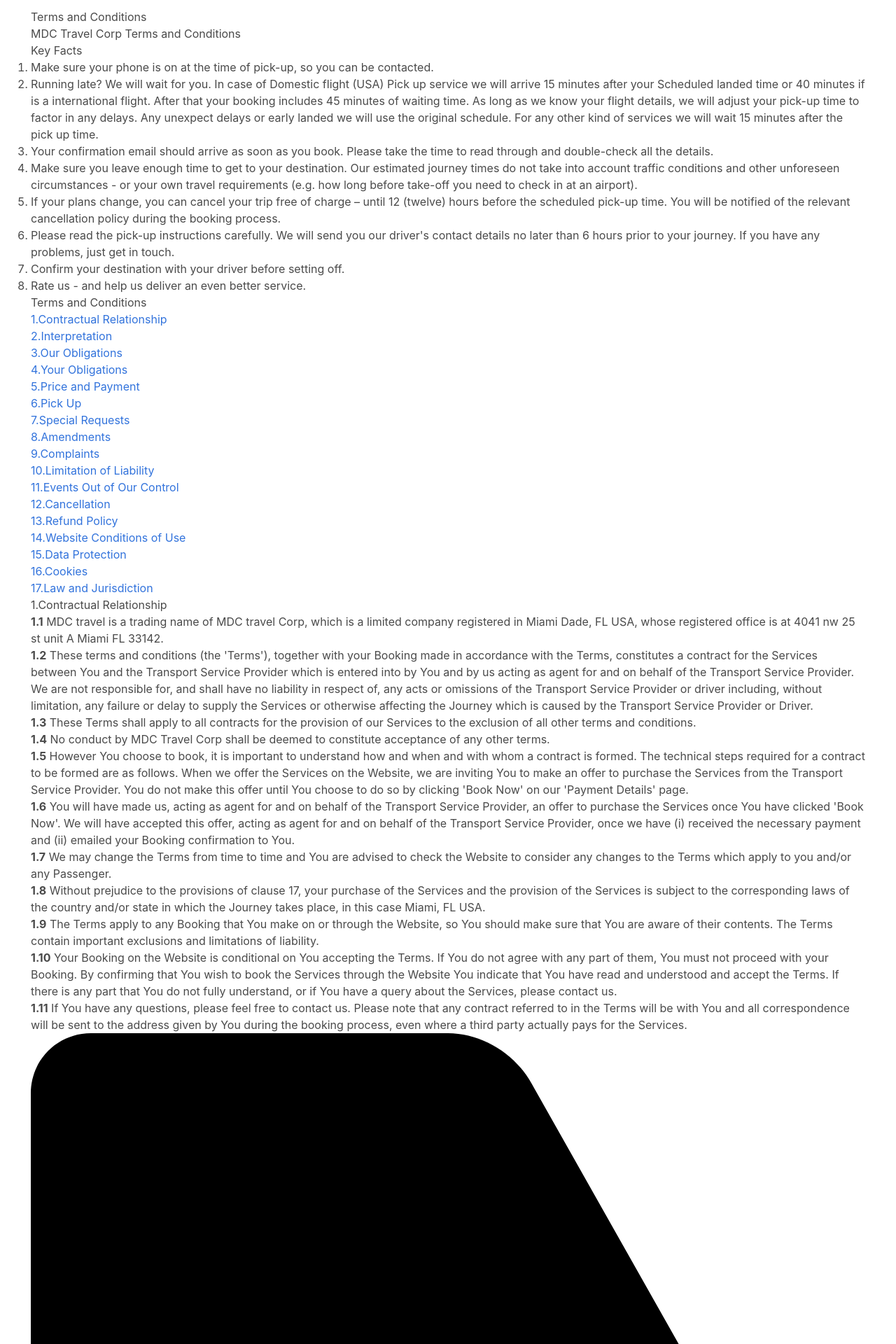
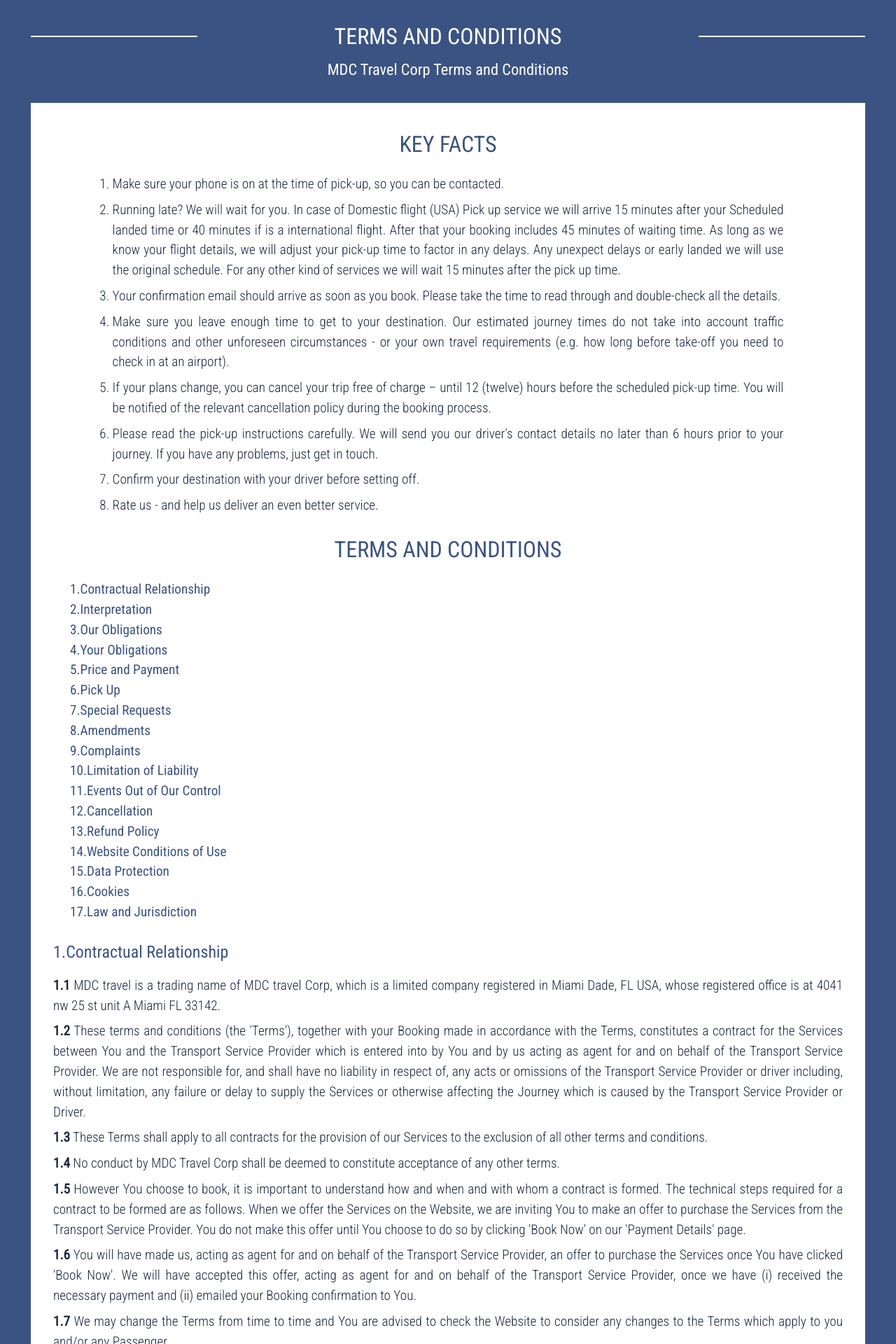
Before and after one commit to gnich12/mdcsite, a Jekyll site: the page built from MDCTerms.html, in a window 1280 px wide. Shown: the top 1920 px of the page at 70% size. Built offline with Jekyll 4.4.1, drawn with Linux system fonts in a browser that asks for light colours; nearby versions of some CDN libraries.

Commit message:
added layout
added layout to page

```diff
--- a/MDCTerms.html
+++ b/MDCTerms.html
@@ -1,18 +1,7 @@
-<html lang="en">
+---
+layout: default
+---
 
-<head>
-    <meta charset="UTF-8" />
-    <meta name="viewport" content="width=device-width, initial-scale=1.0" />
-    <meta http-equiv="X-UA-Compatible" content="ie=edge" />
-    <link href="https://fonts.googleapis.com/css?family=Roboto+Condensed:300,400&display=swap" rel="stylesheet" />
-    <link rel="stylesheet" href="https://cdnjs.cloudflare.com/ajax/libs/bulma/0.7.5/css/bulma.min.css">
-    <link rel="stylesheet" href="assets/style.css" />
-    <link rel="favicon icon" type="image/png" href="assets/images/MDCfavicon.png">
-    <script defer src="https://use.fontawesome.com/releases/v5.3.1/js/all.js"></script>
-    <title>MDC Travel Corp</title>
-</head>
-
-<body>
 <section class='column drk-blue-bg'>
     <div class='container is-fluid'>
         <div class='section-title'>
@@ -828,6 +817,3 @@
         </div>
     </div>
 </section>
-</body>
-
-</html>
```
Lines whose indentation alone changed are shown as unchanged.
